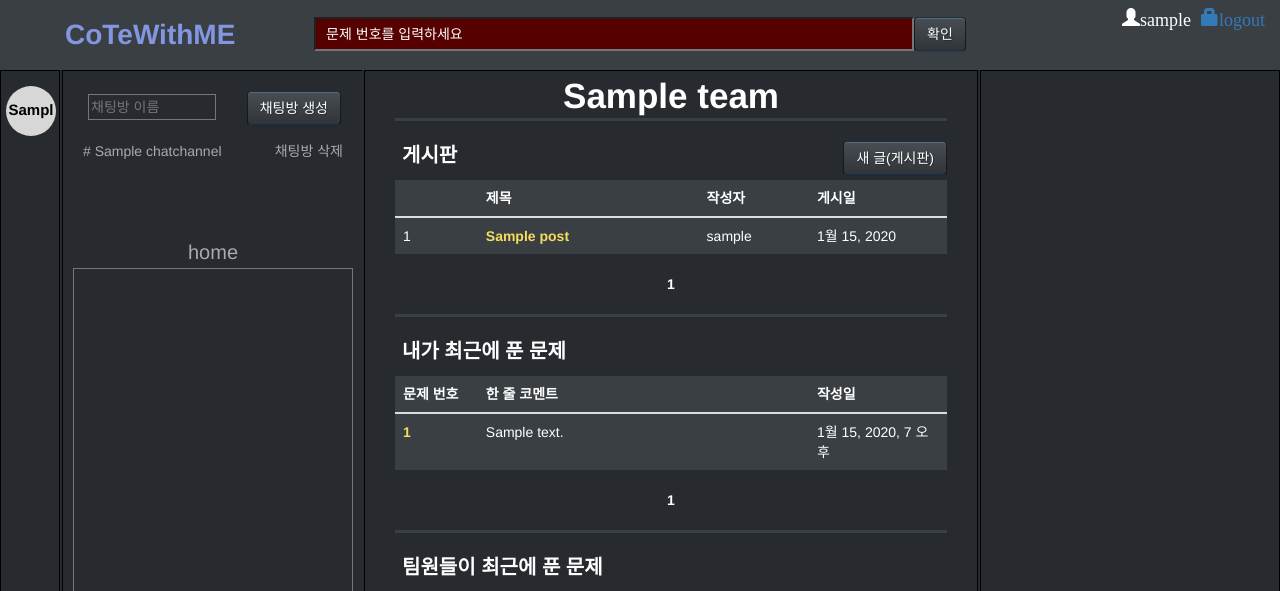
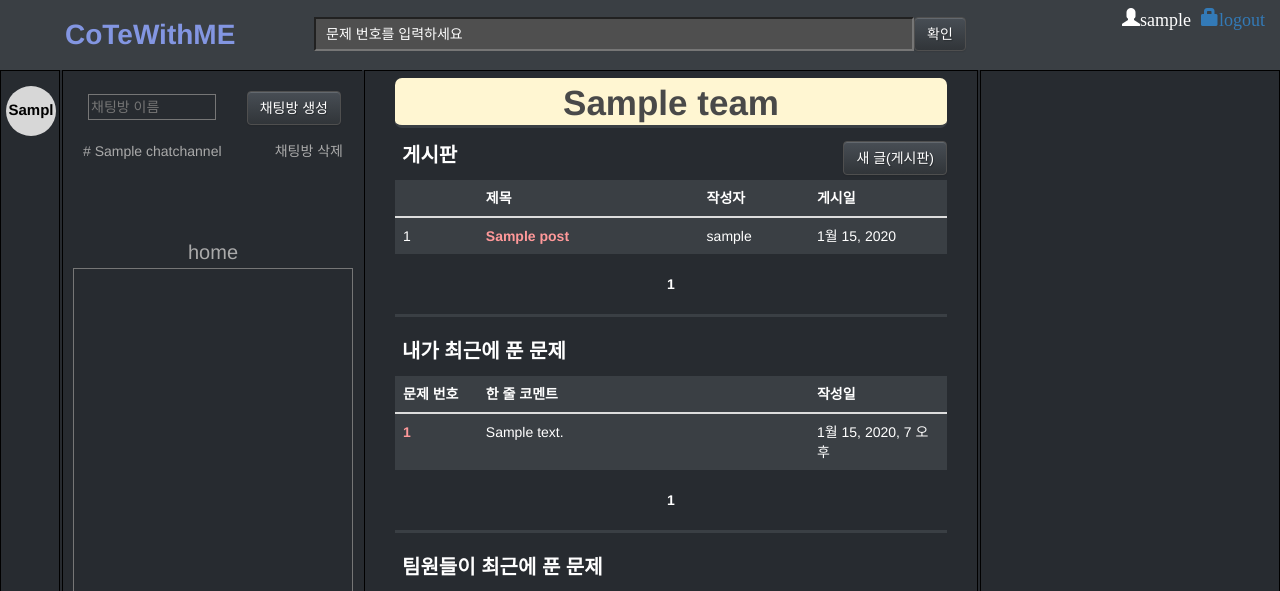
Before and after one commit to winterash2/cotewithme, a Django app: page /team/1/ in a window 1280 px wide. Shown: the top 591 px of the page. Run offline with Django 3.2, Linux system fonts and the light colour scheme; a user stored in the database is signed in; tables that the repository leaves empty hold one stand-in row (values such as "Sample post"); some libraries are stand-ins or nearby versions.

Commit message:
overall UI

```diff
--- a/board/static/css/board.css
+++ b/board/static/css/board.css
@@ -254,7 +254,7 @@ td, th {
 .textarea_problem {
   width:600px; padding: 0.50rem 1rem;
   color: #fff;
-  background-color: #570000;
+  background-color: #4f4f4f;
 }
 
 #post-title {
@@ -264,16 +264,18 @@ td, th {
   color: white;
   background-color: #3a3f44;
   border-color: white;
+  border-radius: 5px;
 }
 
 #post-content {
   margin-top: 15px;
   width: 85%;
-  height: 80%;
+  height: 600px;
   margin-left: 7%;
   color: white;
   background-color: #3a3f44;
   border-color: white;
+  border-radius: 5px;
 }
 
 .new_post_category {
@@ -289,12 +291,14 @@ td, th {
   margin-top: 10px;
   margin-left: 7%;
   margin-right: 7%;
+  border-radius: 5px;
 }
 #id_one_line_comment {
   width: 100%;
   color: white;
   background-color: #3a3f44;
   border-color: white;
+  border-radius: 5px;
 }
 
 #id_content {
@@ -302,6 +306,7 @@ td, th {
   color: white;
   background-color: #3a3f44;
   border-color: white;
+  border-radius: 5px;
 }
 
 #problem-comment-content {
@@ -311,6 +316,7 @@ td, th {
   color: white;
   background-color: #3a3f44;
   border-color: white;
+  border-radius: 5px;
 }
 
 #post-comment-content {
@@ -320,6 +326,7 @@ td, th {
   color: white;
   background-color: #3a3f44;
   border-color: white;
+  border-radius: 5px;
 }
 
 .comment_list {
@@ -351,6 +358,11 @@ td, th {
 
 a.text:hover {
   text-decoration: underline;
+  color: #fff6d2;
+}
+.text {
+  color:#ff999a;
+  font-weight: bold;
 }
 
 .wrapper_problem {
--- a/board/templates/board/base_team.html
+++ b/board/templates/board/base_team.html
@@ -4,7 +4,7 @@
     <form style="display: flex; padding:17px 0px 0px 0px; justify-content: center; color:black;"
             action="{% url 'redirect_problem_home' team_id=this_team.id %}" method="get">
         <input class="textarea_problem" type="text" name='problem_number' value="문제 번호를 입력하세요" onfocus="this.value=''">
-        <input class="btn btn-primary" type="submit" value="확인">
+        <input class="btn btn-primary" style="background-color: #3a3f44; border-color: #4f4f4f;" type="submit" value="확인">
     </form>
 {% endblock %}
 
--- a/board/templates/board/code_view.html
+++ b/board/templates/board/code_view.html
@@ -7,7 +7,7 @@
   <table>
     {{code_form.as_table}}
   </table>
-  <button type='submit' class='save btn btn-primary'>등록</button>
+  <button type='submit' class='save btn btn-primary' >등록</button>
   {% for code in codes %}
     {% comment %} <a href='{% url 'code' %}' {% endcomment %}
   {% endfor %}
--- a/board/templates/board/post_detail.html
+++ b/board/templates/board/post_detail.html
@@ -16,8 +16,8 @@
             {{ post.content|linebreaksbr }}
         </div>
         <div style="margin-right: 8%; margin-top: 3px; float: right">
-            <a type="button" class="btn btn-primary" href="{% url 'post_edit' this_team.id post.id %}">수정</a>
-            <a type="button" class="btn btn-primary" href="{% url 'post_delete' this_team.id post.id %}">삭제</a>
+            <a type="button" class="btn btn-primary" style="background-color: #3a3f44; border-color: #4f4f4f;" href="{% url 'post_edit' this_team.id post.id %}">수정</a>
+            <a type="button" class="btn btn-primary" style="background-color: #3a3f44; border-color: #4f4f4f;" href="{% url 'post_delete' this_team.id post.id %}">삭제</a>
         </div>
 
 
@@ -31,7 +31,7 @@
             {% csrf_token %}
             {{comment_post_form}}
             <span>
-                <button type="submit" class="save btn btn-primary" style="float: right; margin-right: 8%;">댓글 작성</button>
+                <button type="submit" class="save btn btn-primary" style="background-color: #3a3f44; border-color: #4f4f4f; float: right; margin-right: 8%;">댓글 작성</button>
             </span>
         </form>
     </div>
--- a/board/templates/board/post_edit.html
+++ b/board/templates/board/post_edit.html
@@ -11,7 +11,7 @@
                 {{ post_form }}
             </div>
             <div>
-                <button style="float: right; margin-right: 8%" type="submit" class="save btn btn-primary">저장</button>
+                <button class="save btn btn-primary" style="background-color: #3a3f44; border-color: #4f4f4f; float: right; margin-right: 8%" type="submit">저장</button>
             </div>
     </form>
 {% endblock %}
--- a/board/templates/board/post_new.html
+++ b/board/templates/board/post_new.html
@@ -11,7 +11,7 @@
             {{ post_form }}
         </div>
         <div>
-            <button style="float: right; margin-right: 8%" type="submit" class="save btn btn-primary">저장</button>
+            <button class="save btn btn-primary" style="background-color: #3a3f44; border-color: #4f4f4f; float: right; margin-right: 8%" type="submit">저장</button>
         </div>
     </form>
 {% endblock %}
--- a/board/templates/board/problem_home.html
+++ b/board/templates/board/problem_home.html
@@ -130,7 +130,7 @@
       <table>
         {{comment_problem_form.as_table}}
       </table>
-      <button type="submit" name="comment" class="save btn btn-primary">댓글 작성</button>
+      <button type="submit" name="comment" class="save btn btn-primary" style="background-color: #3a3f44; border-color: #4f4f4f;">댓글 작성</button>
     </form>
 
     {% for comment in comments_problem %}
@@ -153,7 +153,7 @@
         {{ code_form.as_table }}
         <!-- view에서 CodeForm(instance=code[0]해줌 -->
 {#      </table>#}
-      <button type="submit" name="code" class="save btn btn-primary">코드 작성</button>
+      <button type="submit" name="code" class="save btn btn-primary" style="background-color: #3a3f44; border-color: #4f4f4f;">코드 작성</button>
     </form>
   </div>
 </div>
--- a/board/templates/board/problem_with_code.html
+++ b/board/templates/board/problem_with_code.html
@@ -126,7 +126,7 @@
             {% csrf_token %}
             {{comment_problem_form}}
             <span>
-                <button type="submit" name="comment" class="save btn btn-primary" style="float: right; margin-right: 7%;">댓글 작성</button>
+                <button type="submit" name="comment" class="save btn btn-primary" style="background-color: #3a3f44; border-color: #4f4f4f; float: right; margin-right: 7%;">댓글 작성</button>
             </span>
         </form>
     </div>
@@ -162,7 +162,7 @@
         </div>
 
         <div style="height: 20px">
-            <button style="float: right; margin-right: 8%" type="submit" name="code" class="save btn btn-primary">코드 작성</button>
+            <button class="save btn btn-primary" style="background-color: #3a3f44; border-color: #4f4f4f; float: right; margin-right: 8%" type="submit" name="code">코드 작성</button>
         </div>
 
     </form>
--- a/board/templates/board/team_create.html
+++ b/board/templates/board/team_create.html
@@ -13,7 +13,7 @@
         <table>
             {{ create_team_form.as_table }}
         </table>
-        <button type="submit" class="save btn btn-primary">생성</button>
+        <button type="submit" class="save btn btn-primary" style="background-color: #3a3f44; border-color: #4f4f4f;">생성</button>
     </form>
 
 {% endblock %}
--- a/board/templates/board/team_home.html
+++ b/board/templates/board/team_home.html
@@ -5,12 +5,12 @@
 
 {% block problem_code_area %}
     <div class="wrapper_teamhome">
-        <div class="teamhome1">{{ this_team.team_name }}</div>
+        <div class="teamhome1" style="color: #494949; margin-top: 7px; height: 100%; background-color: #fff6d2; border-radius: 7px;" >{{ this_team.team_name }}</div>
         <div class="teamhome2">
             <div>
                 <ui class="listname">게시판</ui>
                 <span>
-                    <a class="btn btn-primary btn btn_5" href="{% url 'post_new' team_id=this_team.id %}">새 글(게시판)</a>
+                    <a class="btn btn-primary btn btn_5" style="background-color: #3a3f44; border-color: #4f4f4f;" href="{% url 'post_new' team_id=this_team.id %}">새 글(게시판)</a>
                 </span>
             </div>
 
@@ -28,7 +28,7 @@
                     {% for post in posts %}
                         <tr>
                             <td>{{ post.id }}</td>
-                            <td><a class="text" style="font-weight: bold; color:#f5dd5d;" href="{% url 'post_detail' this_team.id post.id %}">{{ post.title }}</a></td>
+                            <td><a class="text" href="{% url 'post_detail' this_team.id post.id %}">{{ post.title }}</a></td>
                             <td>{{ post.author }}</td>
                             <td>{{ post.created_date.date }}</td>
                         </tr>
@@ -62,7 +62,7 @@
                     <tbody>
                         {% for code in codes_my %}
                         <tr>
-                            <td><a class="text" style="font-weight: bold; color:#f5dd5d;" href="{% url "problem_home" team_id=this_team.id problem_number=code.problem_no%}">{{code.problem_no}}</a></td>
+                            <td><a class="text" href="{% url "problem_home" team_id=this_team.id problem_number=code.problem_no%}">{{code.problem_no}}</a></td>
                             <td>{{code.one_line_comment}}</td>
                             <td>{{code.created_date}}</td>
                         </tr>
@@ -96,7 +96,7 @@
                     <tbody>
                         {% for code in codes_teammates %}
                         <tr>
-                            <td><a class="text" style="font-weight: bold; color:#f5dd5d;" href="{% url "problem_home" team_id=this_team.id problem_number=code.problem_no%}">{{code.problem_no}}</a></td>
+                            <td><a class="text" href="{% url "problem_home" team_id=this_team.id problem_number=code.problem_no%}">{{code.problem_no}}</a></td>
                             <td>{{code.one_line_comment}}</td>
                             <td>{{code.user_no.username }}</td>
                             <td>{{code.created_date}}</td>
--- a/board/templates/board/team_join.html
+++ b/board/templates/board/team_join.html
@@ -13,7 +13,7 @@
 {#        <table>#}
             {{ team_form.as_table }}
 {#        </table>#}
-        <button type="submit" class="save btn btn-primary">참가</button>
+        <button type="submit" class="save btn btn-primary" style="background-color: #3a3f44; border-color: #4f4f4f;">참가</button>
     </form>
 
 {% endblock %}
--- a/chat/templates/chat/chat_main_page.html
+++ b/chat/templates/chat/chat_main_page.html
@@ -34,7 +34,7 @@
             <div>
                 <textarea class="chat-log1" id="chat-log"></textarea><br />
                 <input id="chat-message-input" type="text" /><br />
-                <input class="btn btn-primary" style="display:none;" id="chat-message-submit" type="button" value="Send" />
+                <input class="btn btn-primary" style="display:none; background-color: #3a3f44; border-color: #4f4f4f;" id="chat-message-submit" type="button" value="Send" />
             </div>
         </div>
     </body>
--- a/chat/templates/chat/chat_room.html
+++ b/chat/templates/chat/chat_room.html
@@ -34,7 +34,7 @@
         <form style="color:#aaa;" method="POST" class="chat_channel_form" value="문제 번호를 입력하세요">
           {% csrf_token %}
           {{ chat_channel_form }}
-          <input class="btn btn-primary" style="float:right;" type="submit" value="채팅방 생성">
+          <input class="btn btn-primary" style="float:right; background-color: #3a3f44; border-color: #4f4f4f;" type="submit" value="채팅방 생성">
         </form>
       </div> <!--form-->
       <div class="chat-list">
@@ -52,7 +52,7 @@
           <div>
             <textarea class="chat-log2" id="chat-log"></textarea><br />
             <input id="chat-message-input" type="text" /><br />
-            <input class="btn btn-primary" style="display:none;" id="chat-message-submit" type="button" value="Send" />
+            <input class="btn btn-primary" style="display:none; background-color: #3a3f44; border-color: #4f4f4f;" id="chat-message-submit" type="button" value="Send" />
           </div>
       </div>
     </div>
```
Also changed, not shown: board/templates/board/team_select.html (+4 -4 lines).
